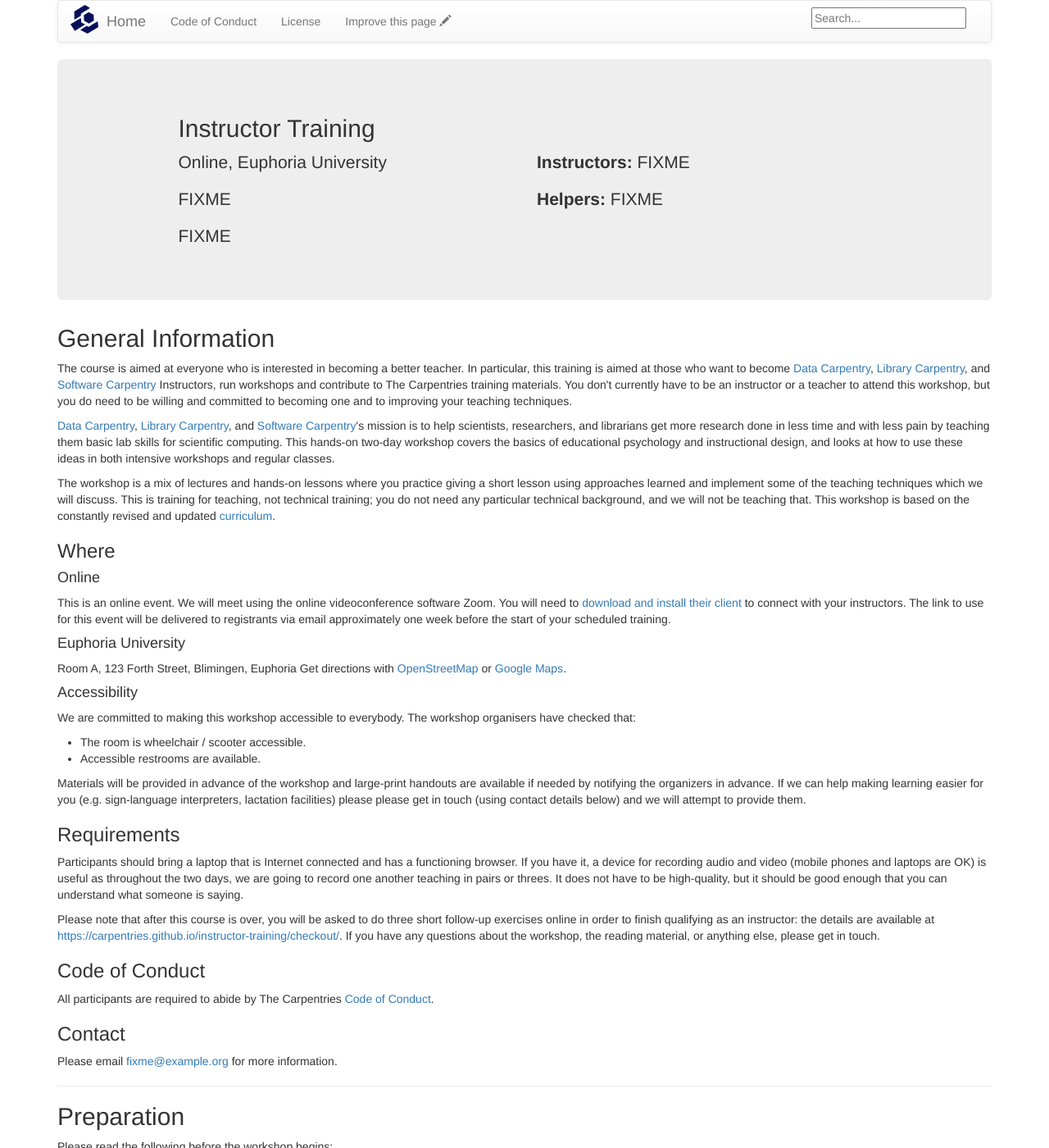
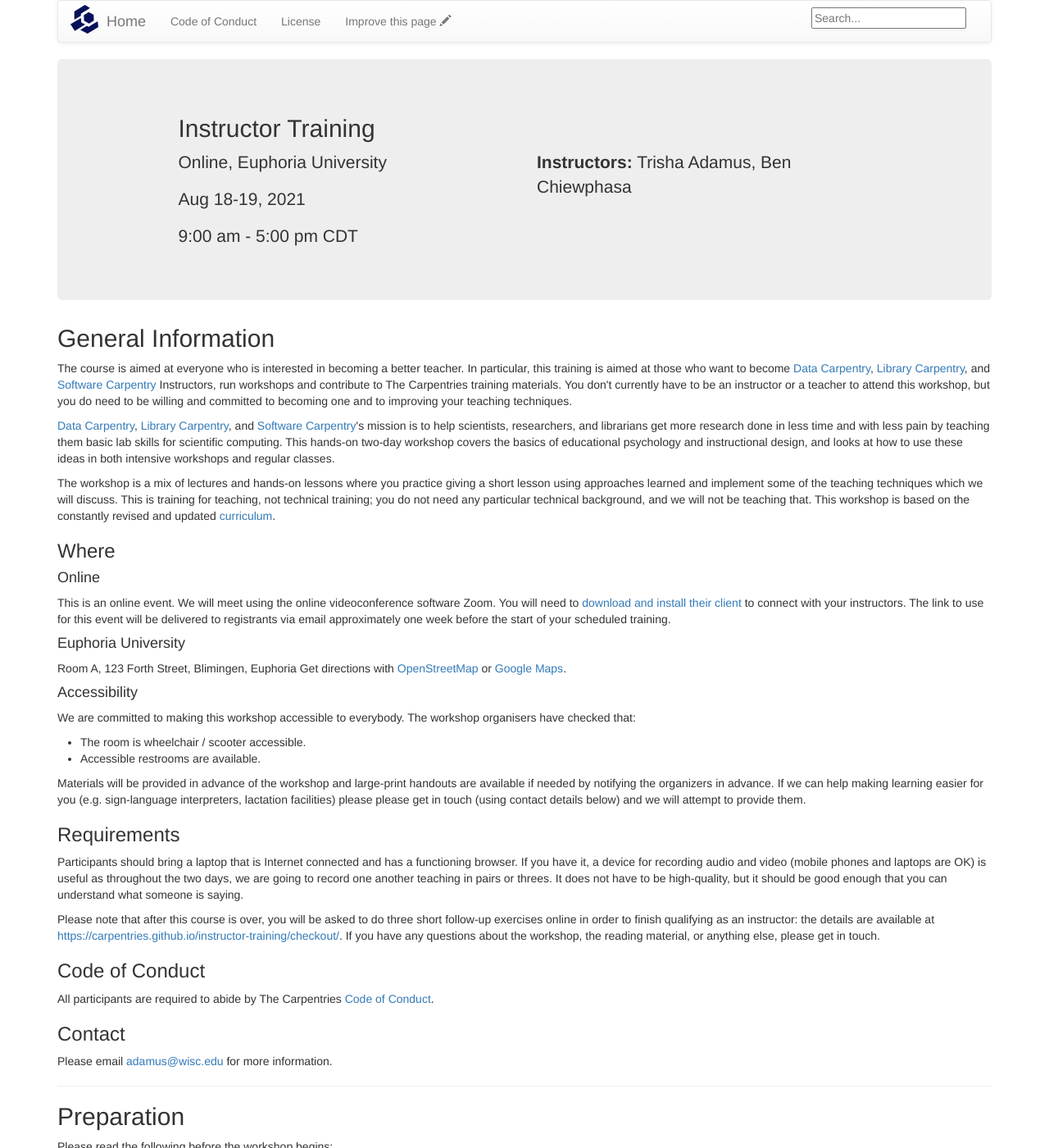
Before and after one commit to tadamus/2021-08-18-ttt-online-CDT, a Jekyll site: the page built from index.md, in a window 1280 px wide and 1400 px high. Shown: the whole window at 82% size. Built offline with Jekyll 4.4.1, drawn with Linux system fonts in a browser that asks for light colours.

Commit message:
Update index.md
Initial data entry

```diff
--- a/index.md
+++ b/index.md
@@ -3,13 +3,13 @@ layout: workshop      # DON'T CHANGE THIS.
 root: .               # DON'T CHANGE THIS EITHER.  (THANK YOU.)
 country: "FIXME"      # lowercase two-letter ISO country code such as "fr" (see https://en.wikipedia.org/wiki/ISO_3166-1)
 language: "FIXME"     # lowercase two-letter ISO language code such as "fr" (see https://en.wikipedia.org/wiki/ISO_639-1)
-humandate: "FIXME"    # human-readable dates for the workshop (e.g., "Feb 17-18, 2020")
-humantime: "FIXME"    # human-readable times for the workshop (e.g., "9:00 am - 4:30 pm")
-startdate: FIXME      # machine-readable start date for the workshop in YYYY-MM-DD format like 2015-01-01
-enddate: FIXME        # machine-readable end date for the workshop in YYYY-MM-DD format like 2015-01-02
-instructor: ["FIXME"] # boxed, comma-separated list of instructors' names as strings, like ["Kay McNulty", "Betty Jennings", "Betty Snyder"]
-helper: ["FIXME"]     # boxed, comma-separated list of helpers' names, like ["Marlyn Wescoff", "Fran Bilas", "Ruth Lichterman"]
-contact: ["fixme@example.org"]    # boxed, comma-separated list of contact email addresses for the host, lead instructor, or whoever else is handling questions, like ["marlyn.wescoff@example.org", "fran.bilas@example.org", "ruth.lichterman@example.org"]
+humandate: "Aug 18-19, 2021"    # human-readable dates for the workshop (e.g., "Feb 17-18, 2020")
+humantime: "9:00 am - 5:00 pm CDT"    # human-readable times for the workshop (e.g., "9:00 am - 4:30 pm")
+startdate: 2021-08-18      # machine-readable start date for the workshop in YYYY-MM-DD format like 2015-01-01
+enddate: 2021-08-19        # machine-readable end date for the workshop in YYYY-MM-DD format like 2015-01-02
+instructor: ["Trisha Adamus", "Ben Chiewphasa"] # boxed, comma-separated list of instructors' names as strings, like ["Kay McNulty", "Betty Jennings", "Betty Snyder"]
+# helper: ["FIXME"]     # boxed, comma-separated list of helpers' names, like ["Marlyn Wescoff", "Fran Bilas", "Ruth Lichterman"]
+contact: ["adamus@wisc.edu"]    # boxed, comma-separated list of contact email addresses for the host, lead instructor, or whoever else is handling questions, like ["marlyn.wescoff@example.org", "fran.bilas@example.org", "ruth.lichterman@example.org"]
 etherpad:             # optional: URL for the workshop Etherpad if there is one
 eventbrite:           # optional: alphanumeric key for Eventbrite registration, e.g., "1234567890AB" (if Eventbrite is being used)
 locations:
```
